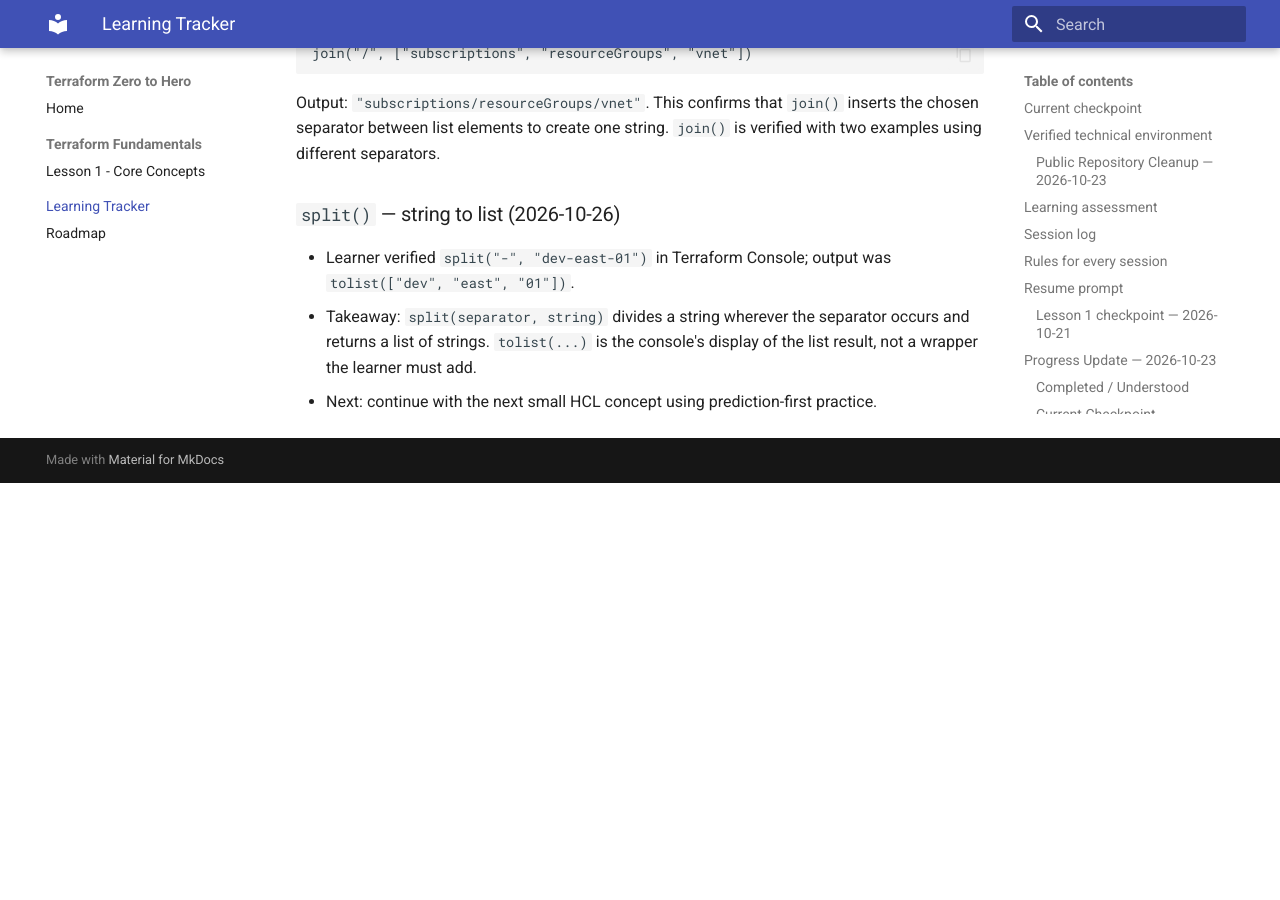
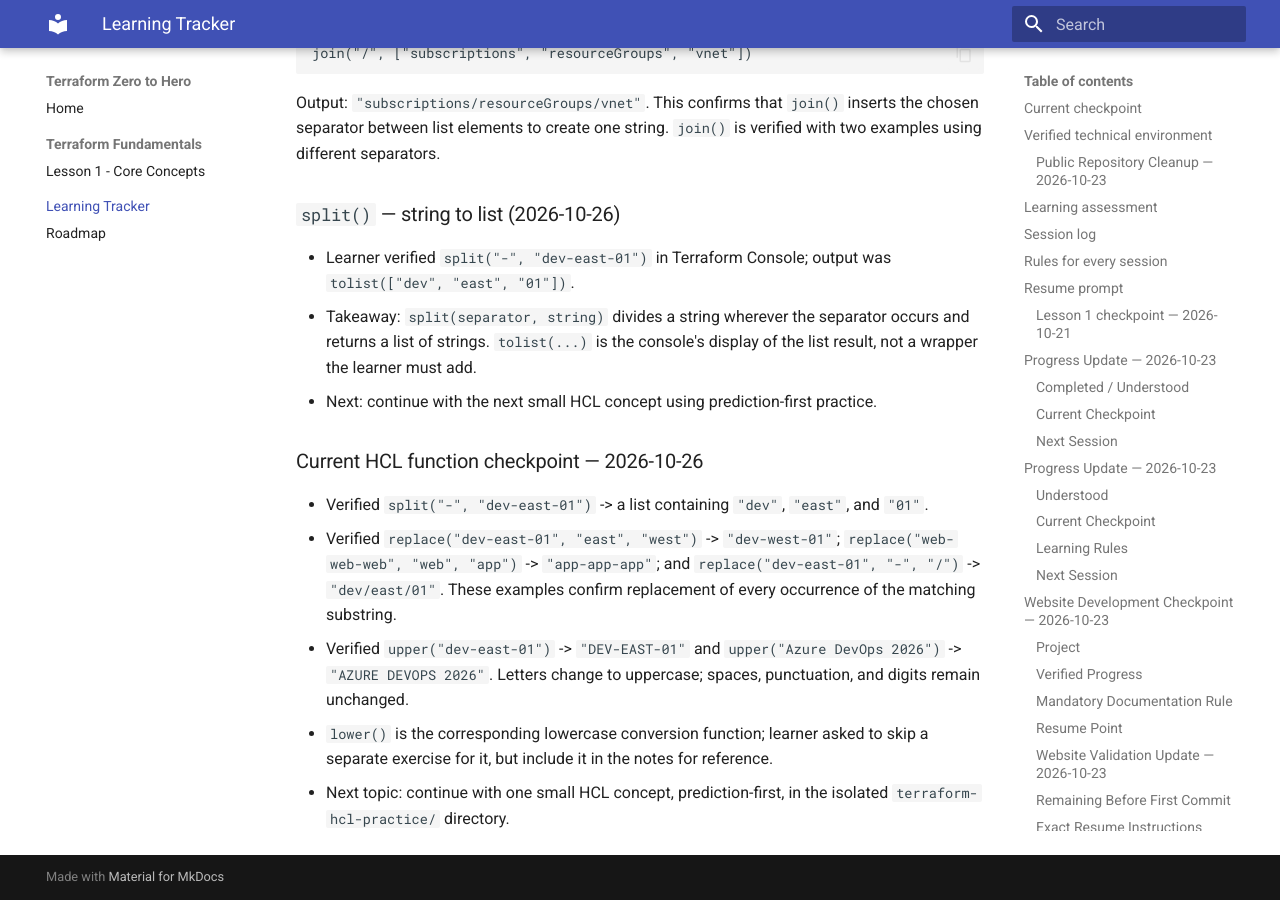
Before and after one commit to pshewale-dev/terraform-azure-lab, an MkDocs documentation site: the page built from docs/LEARNING-PROGRESS.md, in a window 1280 px wide and 900 px high, scrolled down 18965 px. Built offline with MkDocs 1.6.1 and Material for MkDocs 9.7.7, drawn with Linux system fonts in a browser that asks for light colours; before the commit the page ends 19448 px from its top, so only the background shows below that.

Commit message:
docs: update HCL string function checkpoint

```diff
--- a/docs/LEARNING-PROGRESS.md
+++ b/docs/LEARNING-PROGRESS.md
@@ -577,3 +577,11 @@ Output: `"subscriptions/resourceGroups/vnet"`. This confirms that `join()` inser
 - Learner verified `split("-", "dev-east-01")` in Terraform Console; output was `tolist(["dev", "east", "01"])`.
 - Takeaway: `split(separator, string)` divides a string wherever the separator occurs and returns a list of strings. `tolist(...)` is the console's display of the list result, not a wrapper the learner must add.
 - Next: continue with the next small HCL concept using prediction-first practice.
+
+
+### Current HCL function checkpoint — 2026-10-26
+- Verified `split("-", "dev-east-01")` -> a list containing `"dev"`, `"east"`, and `"01"`.
+- Verified `replace("dev-east-01", "east", "west")` -> `"dev-west-01"`; `replace("web-web-web", "web", "app")` -> `"app-app-app"`; and `replace("dev-east-01", "-", "/")` -> `"dev/east/01"`. These examples confirm replacement of every occurrence of the matching substring.
+- Verified `upper("dev-east-01")` -> `"DEV-EAST-01"` and `upper("Azure DevOps 2026")` -> `"AZURE DEVOPS 2026"`. Letters change to uppercase; spaces, punctuation, and digits remain unchanged.
+- `lower()` is the corresponding lowercase conversion function; learner asked to skip a separate exercise for it, but include it in the notes for reference.
+- Next topic: continue with one small HCL concept, prediction-first, in the isolated `terraform-hcl-practice/` directory.
```
